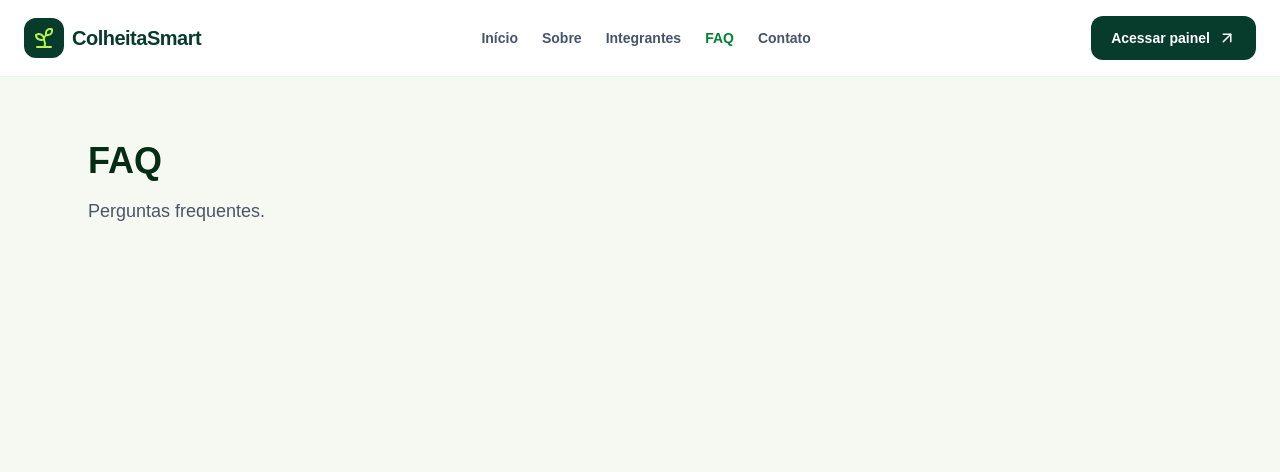
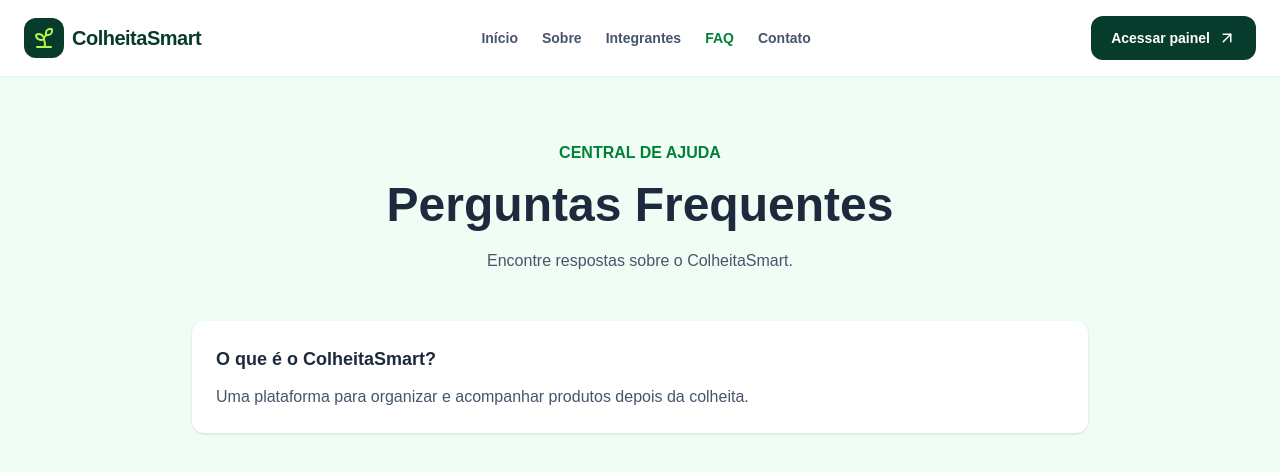
Before and after one commit to AndreL050690/ColheitaSmart, a React (Vite) app: page /faq in a window 1280 px wide. Shown: the top 472 px of the page. Built offline with nearby package versions, Linux system fonts and the light colour scheme.

Commit message:
feat: criando layout inicial da página FAQ

```diff
--- a/src/App.tsx
+++ b/src/App.tsx
@@ -6,6 +6,7 @@ import Pagina from './pages/Pagina'
 import MinhaColheita from './pages/MinhaColheita'
 import Tarefas from './pages/Tarefas'
 import Vendas from './pages/Vendas'
+import FAQ from './pages/FAQ'
 
 const paginas = [
   { nome: 'Sobre', rota: '/sobre', descricao: 'Conheça o ColheitaSmart.' },
@@ -26,6 +27,7 @@ export default function App() {
           <Route path="/colheitas" element={<MinhaColheita />} />
           <Route path="/tarefas" element={<Tarefas />} />
           <Route path="/vendas" element={<Vendas />} />
+          <Route path="/faq" element={<FAQ />} />
 
           {paginas.map(pagina => (
             <Route
--- /dev/null
+++ b/src/pages/FAQ.tsx
@@ -0,0 +1,42 @@
+export default function FAQ() {
+  return (
+    <main className="min-h-screen bg-green-50 px-6 py-16 text-slate-800">
+      <div className="mx-auto max-w-4xl">
+        <header className="text-center">
+          <span className="font-semibold text-green-700">
+            CENTRAL DE AJUDA
+          </span>
+
+          <h1 className="mt-4 text-4xl font-bold md:text-5xl">
+            Perguntas Frequentes
+          </h1>
+
+          <p className="mt-5 text-slate-600">
+            Encontre respostas sobre o ColheitaSmart.
+          </p>
+        </header>
+
+        <section className="mt-12 space-y-4">
+          <article className="rounded-xl bg-white p-6 shadow-sm">
+            <h2 className="text-lg font-semibold">
+              O que é o ColheitaSmart?
+            </h2>
+
+            <p className="mt-3 text-slate-600">
+              Uma plataforma para organizar e acompanhar
+              produtos depois da colheita.
+            </p>
+          </article>
+        </section>
+
+        {/* COMMIT 2: adicionar perguntas */}
+
+        {/* COMMIT 3: implementar accordion com useState */}
+
+        {/* COMMIT 4: adicionar busca e filtros */}
+
+        {/* COMMIT 5: melhorar responsividade e acessibilidade */}
+      </div>
+    </main>
+  );
+}
```
